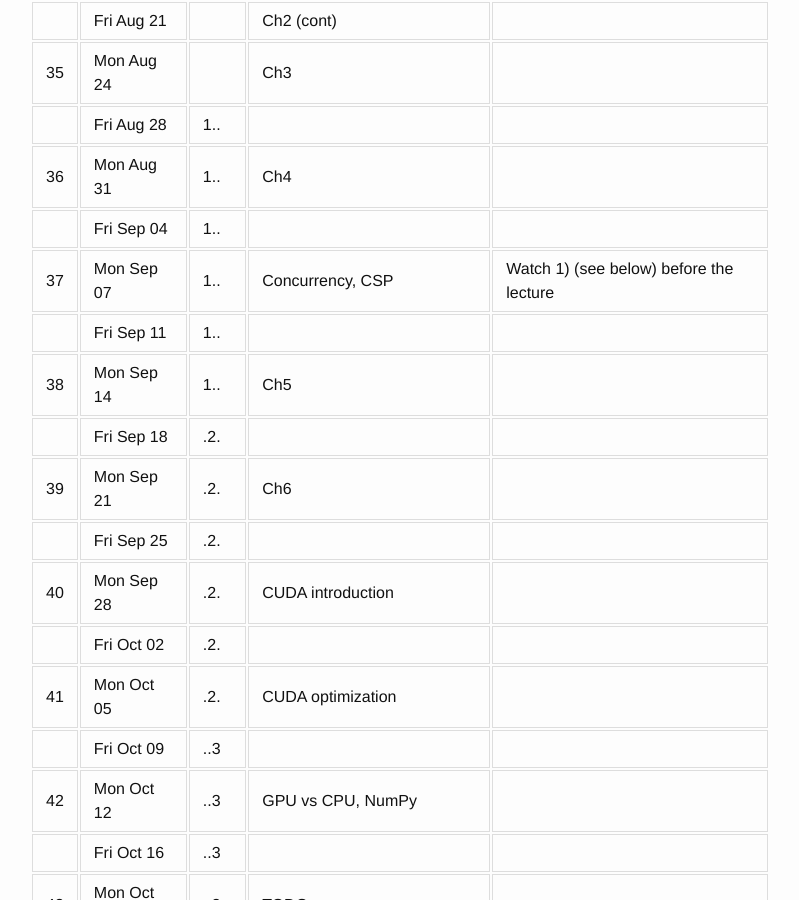
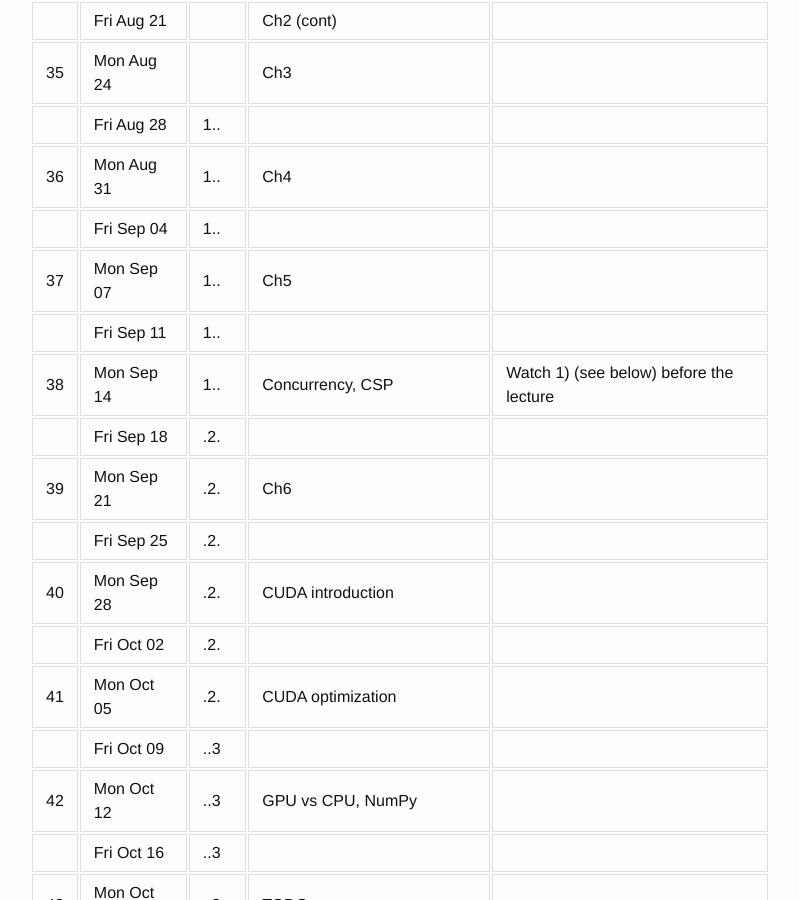
Before and after one commit to uit-inf-3201-h20/uit-inf-3201-h20.github.io, a Jekyll site: the page built from index.md, in a window 1280 px wide and 900 px high, scrolled down 1337 px. Shown: the whole window, without its empty margins (240-1039 px from the left). Built offline with Jekyll 4.4.1, drawn with Linux system fonts in a browser that asks for light colours; our own code applies the rules of GitHub Pages for plain Markdown files.

```diff
--- a/index.md
+++ b/index.md
@@ -51,9 +51,9 @@ Lecture notes/handouts: see files/lectures in Canvas.
 |     | Fri Aug 28  | 1.. |                                     |                                         |
 | 36  | Mon Aug 31  | 1.. | Ch4                                 |                                         |
 |     | Fri Sep 04  | 1.. |                                     |                                         |
-| 37  | Mon Sep 07  | 1.. | Concurrency, CSP                    | Watch 1) (see below) before the lecture |
+| 37  | Mon Sep 07  | 1.. | Ch5                                 |                                         |
 |     | Fri Sep 11  | 1.. |                                     |                                         |
-| 38  | Mon Sep 14  | 1.. | Ch5                                 |                                         |
+| 38  | Mon Sep 14  | 1.. | Concurrency, CSP                    | Watch 1) (see below) before the lecture |
 |     | Fri Sep 18  | .2. |                                     |                                         |
 | 39  | Mon Sep 21  | .2. | Ch6                                 |                                         |
 |     | Fri Sep 25  | .2. |                                     |                                         |
```
